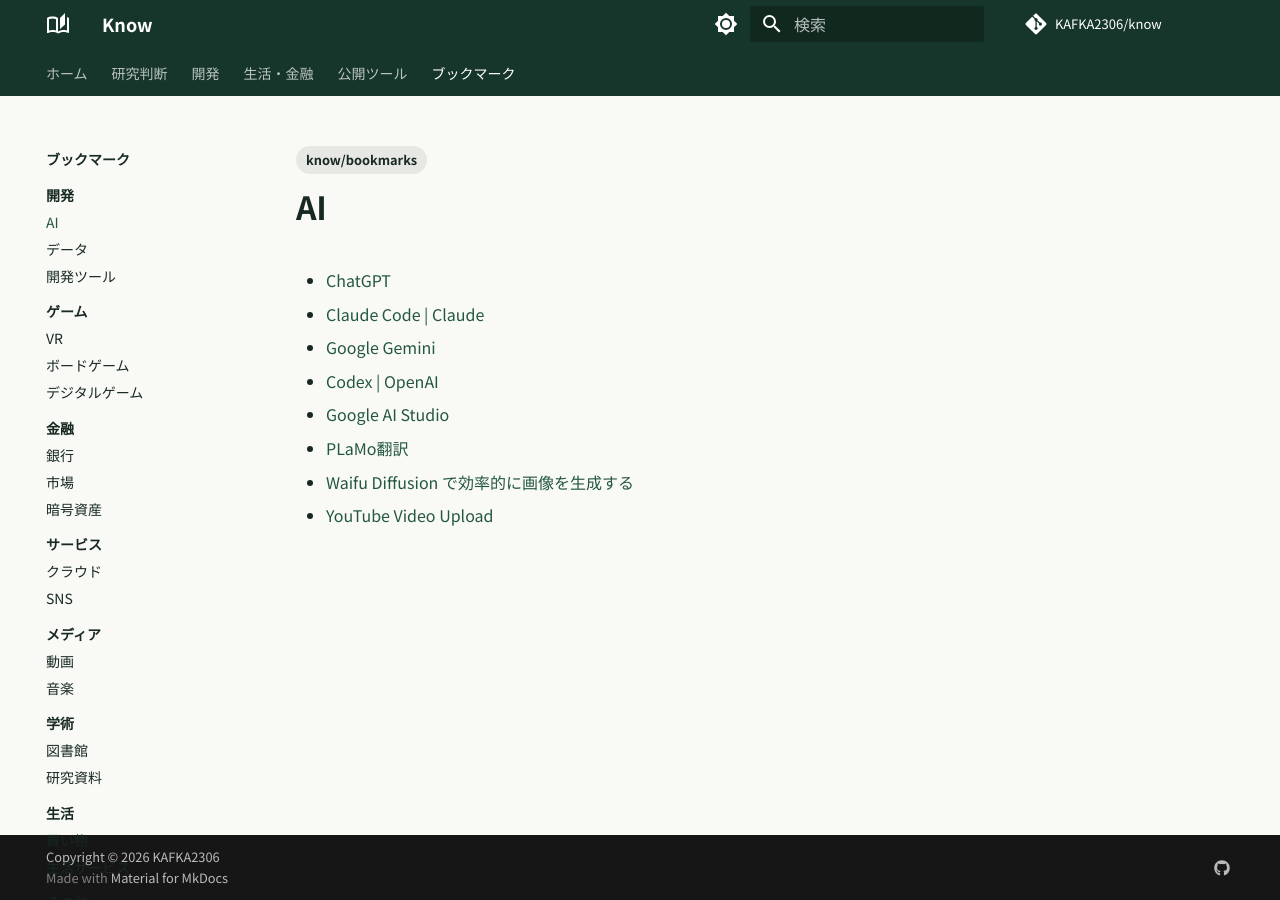
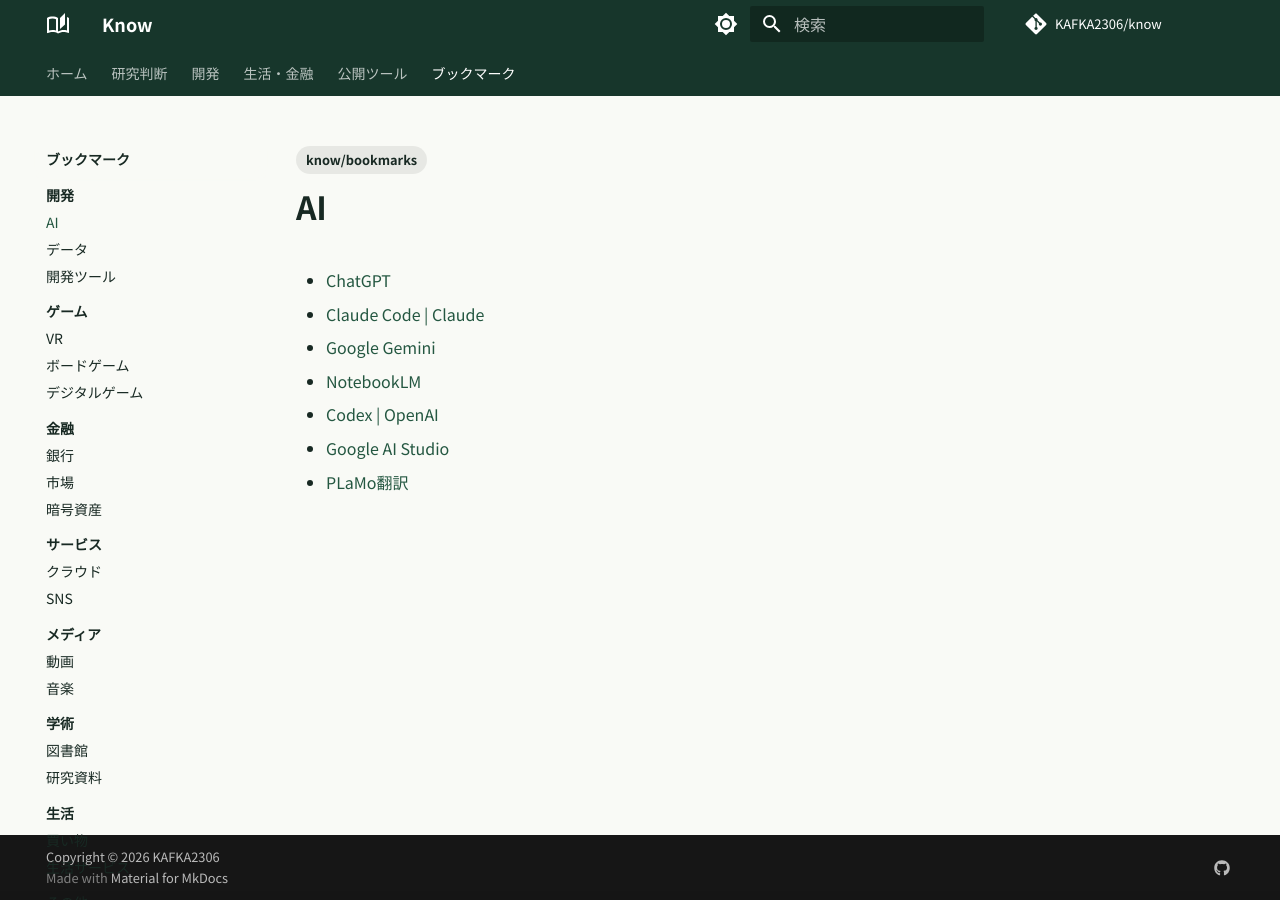
Before and after one commit to KAFKA2306/know, an MkDocs documentation site: the page built from docs/bookmarks/Dev/AI/index.md, in a window 1280 px wide. Built offline with MkDocs 1.6.1 and Material for MkDocs 9.7.7, drawn with Linux system fonts in a browser that asks for light colours; comment, search, counter and statistics services are not loaded.

Commit message:
docs(bookmarks): curate source links in docs/bookmarks/Dev/AI/index.md

```diff
--- a/docs/bookmarks/Dev/AI/index.md
+++ b/docs/bookmarks/Dev/AI/index.md
@@ -10,8 +10,7 @@ tags:
 - [ChatGPT](https://chatgpt.com)
 - [Claude Code | Claude](https://claude.ai)
 - [Google Gemini](https://gemini.google.com)
+- [NotebookLM](https://notebooklm.google.com)
 - [Codex | OpenAI](https://openai.com)
 - [Google AI Studio](https://aistudio.google.com)
 - [PLaMo翻訳](https://translate-demo.plamo.preferredai.jp)
-- [Waifu Diffusion で効率的に画像を生成する](https://dskjal.com)
-- [YouTube Video Upload](https://chat.openai.com)
```
